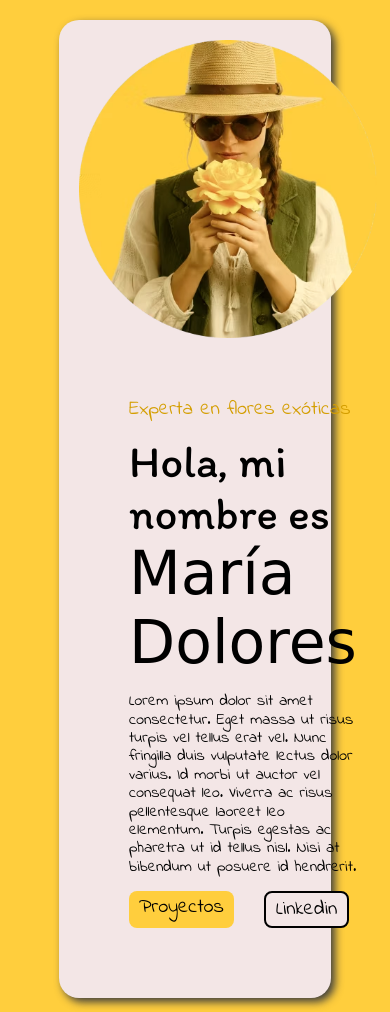
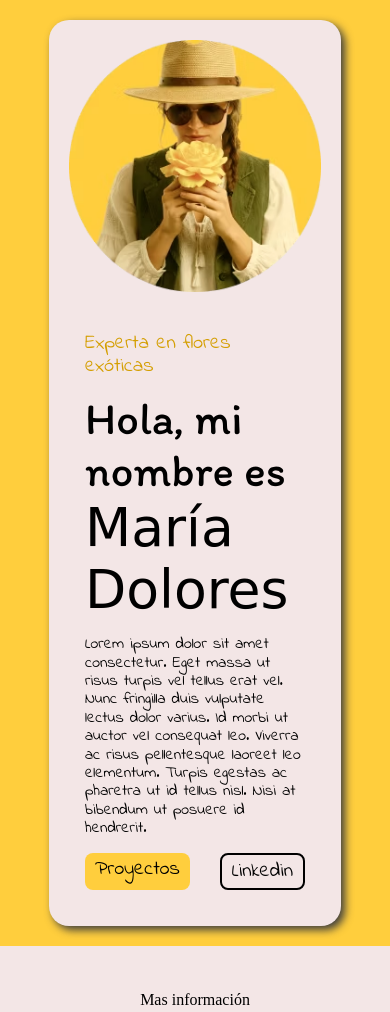
Before and after one commit to ClaseToniArandiga/examenModulo1Dj, a plain HTML site: page index.html in a window 390 px wide. Shown: the top 1012 px of the page. Drawn offline with nearby package versions, Linux system fonts and the light colour scheme; a web font is replaced by a local one.

Commit message:
media source añadido con img actualizado

```diff
--- a/css/style.css
+++ b/css/style.css
@@ -1,6 +1,6 @@
 @import url(normalize.css);
 @import url(reset.css);
-@import url('https://fonts.googleapis.com/css2?family=Indie+Flower&family=Inspiration&family=Itim&display=swap');
+@import url("https://fonts.googleapis.com/css2?family=Indie+Flower&family=Inspiration&family=Itim&display=swap");
 
 .indie-flower-regular {
   font-family: "Indie Flower", cursive;
@@ -21,11 +21,11 @@
 }
 
 /* VARIABLES */
-:root{
+:root {
   /* PALETA DE COLORES */
-    --color-primario: #FFCE3D;
+  --color-primario: #ffce3d;
   --color-secundario: #f3e6e6;
-    --color-subtitulo: #D49E00;
+  --color-subtitulo: #d49e00;
   --color-texto: #000000;
 
   --fondo: var(--color-primario);
@@ -33,31 +33,24 @@
 
   /* BORDER RADIUS */
   --border-article: 20px;
-    --border-boton:8px;
+  --border-boton: 8px;
 
   /* BOTONES */
-    --btn-proyecto:var(--color-primario);
-    --btn-linkedin:var(--color-secundario);
-
+  --btn-proyecto: var(--color-primario);
+  --btn-linkedin: var(--color-secundario);
 }
-
-
-
 
 .main {
   min-height: 80dvh;
   background-color: var(--fondo);
   display: flex;
   align-items: center;
-
-
 }
-.conteiner__article{
+.conteiner__article {
   max-width: 900px;
   width: 80%;
   margin: 0 auto;
   padding: 40px 0;
-
 }
 .article {
   box-shadow: 4px 4px 8px rgb(62, 62, 62);
@@ -67,9 +60,9 @@
   grid-template-rows: 1fr;
   background-color: var(--color-secundario);
   padding: 20px;
-
-
 }
+picture {
+  align-self: center;
 
   .article__img {
     width: 100%;
@@ -77,11 +70,9 @@
     max-width: 400px;
     min-width: 90px;
     grid-column: 2/3;
-    align-self: center;
+  }
+}
 
-
-
-}
 .article__contenido {
   grid-column: 1/2;
   grid-row: 1/2;
@@ -110,7 +101,6 @@
   font-size: 1.25rem;
   display: flex;
   gap: 30px;
-
 }
 .btn__proyecto {
   background-color: var(--btn-proyecto);
@@ -118,7 +108,7 @@
   padding: 5px 10px;
 }
 
-.btn__linkedin{
+.btn__linkedin {
   background-color: var(--color-secundario);
   border-radius: var(--border-boton);
   border: solid 2px black;
@@ -130,18 +120,14 @@
   display: flex;
   justify-content: center;
   align-items: center;
-
-
 }
 .section__mas-informacion {
   display: flex;
   flex-direction: column;
   gap: 20px;
-
-
 }
-.section__mas-informacion__texto{
-color:var(--color-texto);
+.section__mas-informacion__texto {
+  color: var(--color-texto);
   font-size: 1rem;
 }
 .section__flecha {
@@ -153,20 +139,25 @@ font-size: 1rem;
   .article {
     grid-template-columns: 1fr;
     gap: 20px;
+    justify-self: center;
+  }
+  .conteiner__article {
+    padding: 20px;
+  }
 
-    }
-    .conteiner__article{
-        padding: 20px;
+  .contenido__nombre{
+    font-size: 3.35rem;
   }
   .article__contenido {
     grid-row: 2/3;
     grid-column: 1/2;
+    padding:1rem ;
   }
 
   .article__img {
-
     grid-row: 1;
     grid-column: 1;
     justify-self: center;
+
   }
 }
--- a/index.html
+++ b/index.html
@@ -12,26 +12,52 @@
       <div class="conteiner__article">
         <article class="article">
           <!-- IMG -->
-        <img
-          class="article__img"
-          src="img/fotoPerfil.avif"
-          alt="Foto de perfil"
+          <figure>
+            <picture>
+              <source
+                media="(min-width:1100px )"
+                srcset="
+                  img/desktop/fotoPerfil.avif    1x,
+                  img/desktop/fotoPerfil@2x.avif 2x
+                "
+                type="image/avif"
               />
+
+              <source
+                media="(max-width: 786px )"
+                srcset="
+                  img/smartphone/fotoperfil.avif 1x,
+                  img/smartphone/fotoperfil@2x.avif 2x
+                  " />
+              <img class="article__img" src="" alt="Foto de perfil" />
+            </picture>
+          </figure>
+
           <!-- CONTENIDO -->
           <div class="article__contenido">
             <!-- Subtitulo del Article -->
-          <h3 class="article__subtitulo indie-flower-regular">Experta en flores exóticas</h3>
+            <h3 class="article__subtitulo indie-flower-regular">
+              Experta en flores exóticas
+            </h3>
             <!-- Presentacion del nombre -->
-          <p class="contenido__presentacion itim-regular">Hola, mi nombre es <br><span class="contenido__nombre inspiration-regular">María Dolores</span></p>
+            <p class="contenido__presentacion itim-regular">
+              Hola, mi nombre es <br /><span
+                class="contenido__nombre inspiration-regular"
+                >María Dolores</span
+              >
+            </p>
             <!-- Parrafo -->
             <p class="contenido__parrafo indie-flower-regular">
-            Lorem ipsum dolor sit amet consectetur. Eget massa ut risus turpis vel tellus erat vel. Nunc fringilla duis vulputate lectus dolor varius. Id morbi ut auctor vel consequat leo. Viverra ac risus pellentesque laoreet leo elementum. Turpis egestas ac pharetra ut id tellus nisl. Nisi at bibendum ut posuere id hendrerit.
+              Lorem ipsum dolor sit amet consectetur. Eget massa ut risus turpis
+              vel tellus erat vel. Nunc fringilla duis vulputate lectus dolor
+              varius. Id morbi ut auctor vel consequat leo. Viverra ac risus
+              pellentesque laoreet leo elementum. Turpis egestas ac pharetra ut
+              id tellus nisl. Nisi at bibendum ut posuere id hendrerit.
             </p>
             <!-- Botones -->
             <div class="contenido__botones indie-flower-regular">
               <a class="btn__proyecto" href="#">Proyectos</a>
-            <a class="btn__linkedin"
-            href="#">Linkedin</a>
+              <a class="btn__linkedin" href="#">Linkedin</a>
             </div>
           </div>
         </article>
@@ -41,10 +67,7 @@
     <section class="section">
       <div class="section__mas-informacion">
         <span class="mas-informacion__texto">Mas información</span>
-          <img
-          class="section__flecha"
-          src="img/flecha.svg"
-          alt="Mas">
+        <img class="section__flecha" src="img/flecha.svg" alt="Mas" />
       </div>
     </section>
   </body>
```
Also changed, not shown: img/desktop/fotoPerfil.avif (renamed from img/fotoPerfil.avif), img/desktop/fotoPerfil@2x.avif (added), img/smartphone/fotoperfil.avif (added), img/smartphone/fotoperfil@2x.avif (added), 5 other files. Lines whose indentation alone changed are shown as unchanged.
